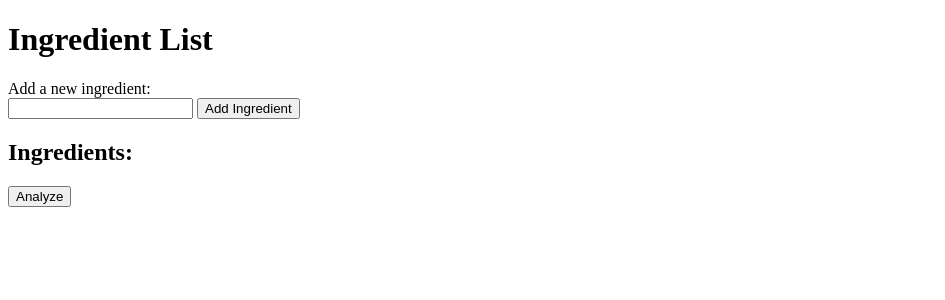
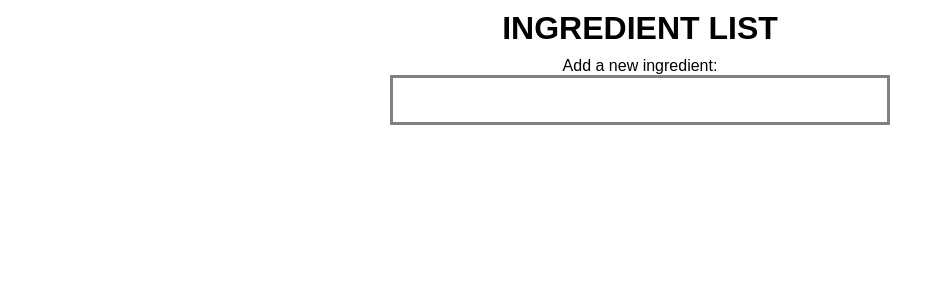
Before and after one commit to koberlag/cs5293sp20-project3, a Flask app: page / in a window 1280 px wide. Shown: the top 300 px of the page, without its empty margins (0-945 px from the left). Run offline with Flask 2, Linux system fonts and the light colour scheme.

Commit message:
refactored

```diff
--- a/project3/app.py
+++ b/project3/app.py
@@ -6,7 +6,7 @@ app = Flask(__name__)
 def home():
     return render_template("home.html")
 
-@app.route("/add",  methods=['POST'])
+@app.route("/analyze",  methods=['POST'])
 def add():
     ingredients = request.form['ingredients'].split(",")
     return redirect(url_for("home"))
--- /dev/null
+++ b/project3/static/app.css
@@ -0,0 +1,60 @@
+html {
+    font-family: "Avenir Next", Helevetica, sans-serif;
+    text-align: center;
+}
+
+body {
+    max-width: 500px;
+    margin: 0 auto;
+}
+
+h1{
+    text-transform: uppercase;
+    margin: 0;
+    padding:10px 28px;
+
+}
+
+input{
+    background: white;
+    width: 100%;
+    box-sizing: border-box;
+    height:50px ;
+    font-size: 20px;
+    font-weight: 0.5px;
+    padding-left:25px;
+    border: 3px solid gray;
+    color: gray;
+}
+
+input:focus{
+    background: #edf1f5;
+    border: 3px solid #86a8e7;
+    outline:none;
+    color: black;
+}
+
+
+input:hover[type="submit"]{
+    background: #edf1f5;
+    border: 3px solid #86a8e7;
+    outline:none;
+    color: black;
+    cursor: pointer;
+}
+
+li {
+    text-align: left;
+    font-size: 40px;
+    list-style: none;
+    margin: 0;
+    cursor: pointer;
+}
+
+li:hover {
+    text-decoration: line-through;
+}
+
+.no_items{
+    display:none;
+}
--- a/project3/templates/home.html
+++ b/project3/templates/home.html
@@ -3,14 +3,14 @@
   <head>
     <meta charset="utf-8">
     <title>Ingredient Analyzer</title>
+    <link rel="stylesheet" href="static/app.css">
   </head>
   <body>
     <h1>Ingredient List</h1>
     <div>Add a new ingredient:
-        <form action="{{ url_for('add') }}" method="POST" onsubmit="onSubmitHandler()">
+        <form id="ingredient_form" action="{{ url_for('analyze') }}" method="POST">
             <input id = "tb_ingredient" type="text" name="ingredient_to_add">
-            <button id="btn_add_ingredient" type="button" onclick="addIngredient()"> Add Ingredient</button>
-
+            <div id="ingredient_section" class="no_items">
                 <div>
                     <h2>Ingredients:</h2>
                     <ul id="ingredients_to_analyze"></ul>
@@ -19,67 +19,12 @@
                     <input type="submit" value="Analyze" name="analyze" class="button" >
                     <input id="hdn_all_ingredients" type="hidden" name="ingredients">
                 </div>
+            </div>
         </form>
 
     </div>
 
-    <script>
-
-            onIngredientTextEnterPressHandler();
-
-            function onIngredientTextEnterPressHandler(){
-                document.getElementById("tb_ingredient").onkeypress = function(e) {
-                    const key = e.charCode || e.keyCode || 0;
-                    if (key == 13) {
-                        e.preventDefault();
-                        addIngredient();
-                    }
-                }
-            }
-
-            function onSubmitHandler(){
-                // Set hidden input to have all ingredient values to be submitted
-                let hdnAllIngredients = document.getElementById("hdn_all_ingredients");
-                hdnAllIngredients.value = getListOfIngredients();
-            }
-
-            function addIngredient(){
-                let ul = document.getElementById("ingredients_to_analyze");
-                const ingredient = document.getElementById("tb_ingredient").value;
-                if(ingredient.trim() != "" && !isDuplicate(ingredient)){
-                    ul.appendChild(createIngredientListItem(ingredient));
-                }
-                clearIngredientTextBox();
-            }
-
-            function isDuplicate(ingredient){
-                const ingredients = getListOfIngredients();
-                return ingredients.includes(ingredient)
-            }
-
-            function createIngredientListItem(ingredient){
-                let li = document.createElement("li");
-                li.appendChild(document.createTextNode(ingredient));
-                return li;
-            }
-
-            function clearIngredientTextBox(){
-                let tbIngredient = document.getElementById("tb_ingredient");
-                tbIngredient.value = "";
-            }
-
-            function getListOfIngredients(){
-                // Select all list items in the ingredients to analyze list
-                const listItems = document.querySelectorAll('#ingredients_to_analyze li');
-                let ingredients = []
-                for (let i = 0; i < listItems.length; i++) {
-                    // Get the text from the list item and add to ingredients array
-                    ingredient = listItems[i].textContent;
-                    ingredients.push(ingredient);
-                }
-                return ingredients;
-            }
-      </script>
+    <script src="static/app.js"></script>
 
   </body>
 </html>
```
Also changed, not shown: project3/static/app.js (added, +91 -0 lines), project3/ingredients.js (deleted). Lines whose indentation alone changed are shown as unchanged.
